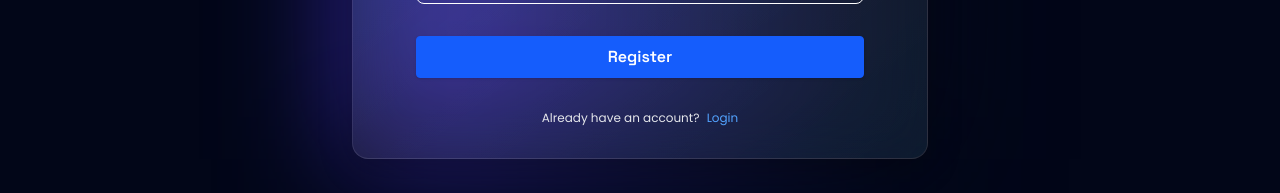
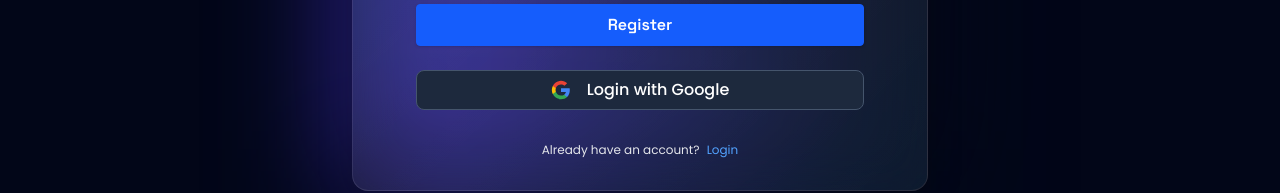
Before and after one commit to git-dhanji/urlshortner_frontend, a React (Vite) app: page /signup in a window 1280 px wide. Shown: the part 528-721 px from the top of the page. Built offline with nearby package versions, Linux system fonts and the light colour scheme; no server answers.

Commit message:
fix:login with button

```diff
--- a/src/components/user/RegisterForm.jsx
+++ b/src/components/user/RegisterForm.jsx
@@ -6,8 +6,11 @@ import { redirect, useNavigate } from "@tanstack/react-router";
 import { useDispatch } from "react-redux";
 import { login } from "../../store/slice/authslice";
 import ToastMessage from "../../utils/toast";
+import { LoginWithGoogleButton } from "../Index";
 
 export default function RegisterForm({ state, withRedirect, onClick }) {
+
+  const baseUri = import.meta.env.VITE_SERVER_URI;
   const [form, setForm] = useState({
     username: "",
     email: "@gmail.com",
@@ -22,6 +25,12 @@ export default function RegisterForm({ state, withRedirect, onClick }) {
     setForm({ ...form, [e.target.name]: e.target.value });
   };
 
+
+
+
+  const handleGoogleLogin = async () => {
+    window.open(`${baseUri}/auth/google`, "_self");
+  };
   const handleSubmit = async (e) => {
     e.preventDefault();
     setLoading(true);
@@ -82,6 +91,11 @@ export default function RegisterForm({ state, withRedirect, onClick }) {
           disabled={loading}
           className="w-full mt-2"
         />
+        <div className="w-full lg:h-10 h-auto lg:grid">
+          <div className="h-10 lg:mb-0 mb-3">
+            <LoginWithGoogleButton onClick={handleGoogleLogin} />
+          </div>
+        </div>
         {
           withRedirect ? (<div className="text-center text-gray-200 text-xs mt-2">
             Already have an account?{" "}
--- a/src/pages/dashboard/Dashboard.jsx
+++ b/src/pages/dashboard/Dashboard.jsx
@@ -31,6 +31,8 @@ export default function Dashboard() {
     url.redirect_url.toLowerCase().includes(searchTerm.toLowerCase()) ||
     url.short_url?.toLowerCase().includes(searchTerm.toLowerCase())
   ) || [];
+
+
 
   const sortedUrls = [...filteredUrls].sort((a, b) => {
     switch (sortBy) {
```
